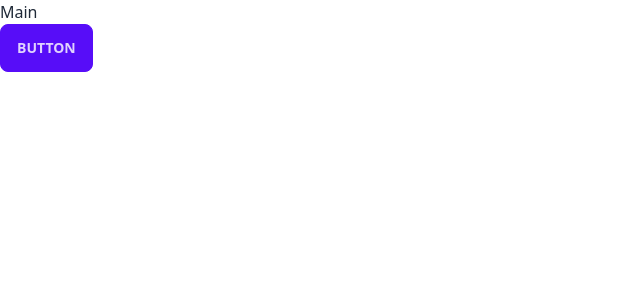
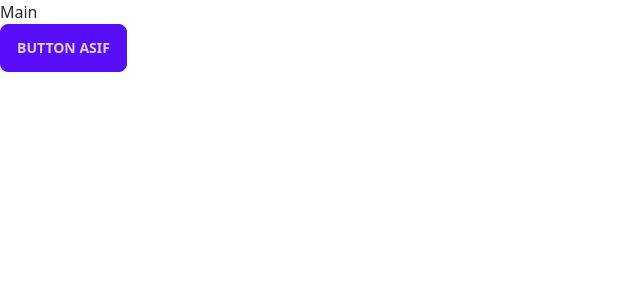
Before and after one commit to Asif419/Globe-Lingual-client, a React (Vite) app: page / in a window 1280 px wide. Shown: the top 300 px of the page, without its empty margins (0-640 px from the left). Built offline with nearby package versions, Linux system fonts and the light colour scheme.

Commit message:
auth provider

```diff
--- a/src/firebase/firebase.config.js
+++ b/src/firebase/firebase.config.js
@@ -0,0 +1,19 @@
+// Import the functions you need from the SDKs you need
+import { initializeApp } from "firebase/app";
+// TODO: Add SDKs for Firebase products that you want to use
+// https://firebase.google.com/docs/web/setup#available-libraries
+
+// Your web app's Firebase configuration
+const firebaseConfig = {
+  apiKey: import.meta.env.VITE_apiKey,
+  authDomain: import.meta.env.VITE_authDomain,
+  projectId: import.meta.env.VITE_projectId,
+  storageBucket: import.meta.env.VITE_storageBucket,
+  messagingSenderId: import.meta.env.VITE_messagingSenderId,
+  appId: import.meta.env.VITE_appId
+};
+
+// Initialize Firebase
+const app = initializeApp(firebaseConfig);
+
+export default app;
--- /dev/null
+++ b/src/hooks/useAuth.js
@@ -0,0 +1,9 @@
+import { useContext } from "react";
+import { AuthContext } from "../providers/AuthProviders";
+
+const useAuth = () => {
+  const auth = useContext(AuthContext);
+  return auth;
+};
+
+export default useAuth;
--- a/src/layout/Main.jsx
+++ b/src/layout/Main.jsx
@@ -1,9 +1,11 @@
+import useAuth from "../hooks/useAuth";
 
 const Main = () => {
+  const { user } = useAuth();
   return (
     <div>
       <h2>Main</h2>
-      <button className="btn btn-primary">Button</button>
+      <button className="btn btn-primary">Button {user?.name}</button>
     </div>
   );
 };
--- a/src/main.jsx
+++ b/src/main.jsx
@@ -3,9 +3,12 @@ import ReactDOM from 'react-dom/client'
 import './index.css'
 import { RouterProvider } from 'react-router-dom'
 import router from './routes/Router.jsx'
+import AuthProviders from './providers/AuthProviders'
 
 ReactDOM.createRoot(document.getElementById('root')).render(
   <React.StrictMode>
-    <RouterProvider router={router} />
+    <AuthProviders>
+      <RouterProvider router={router} />
+    </AuthProviders>
   </React.StrictMode>,
 )
--- /dev/null
+++ b/src/providers/AuthProviders.jsx
@@ -0,0 +1,18 @@
+import { createContext } from 'react';
+
+export const AuthContext = createContext(null);
+
+const AuthProviders = ({ children }) => {
+  const user = { name: 'asif' };
+  const authInfo = {
+    user,
+  }
+
+  return (
+    <AuthContext.Provider value={authInfo}>
+      {children}
+    </AuthContext.Provider>
+  )
+};
+
+export default AuthProviders;
```
